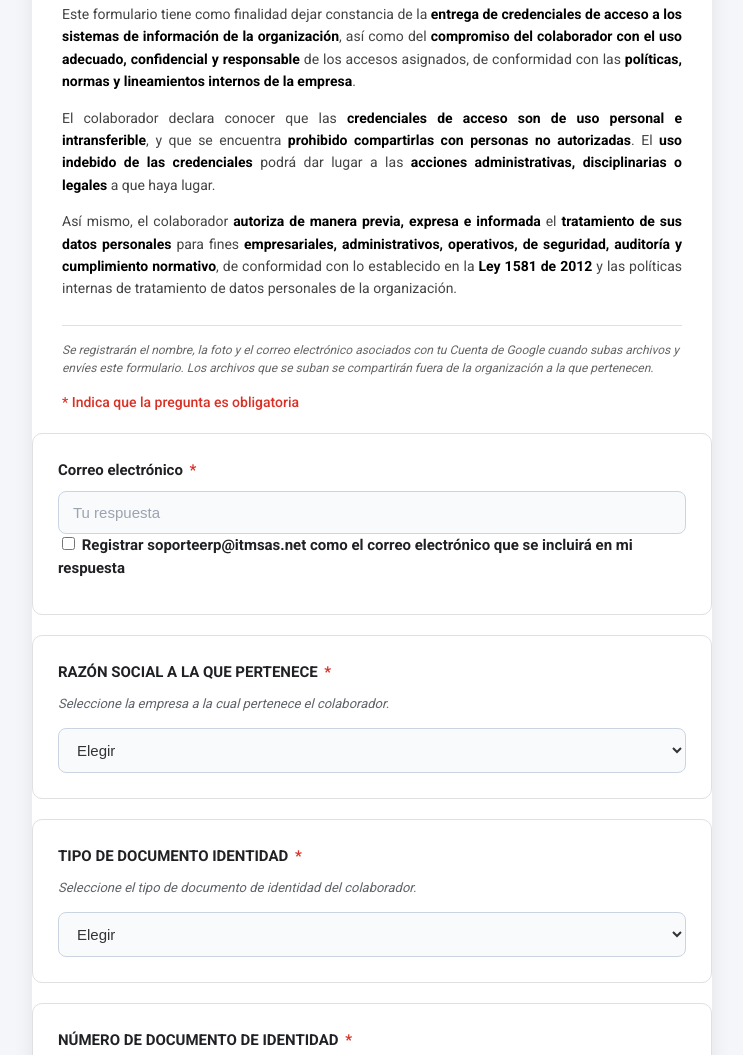
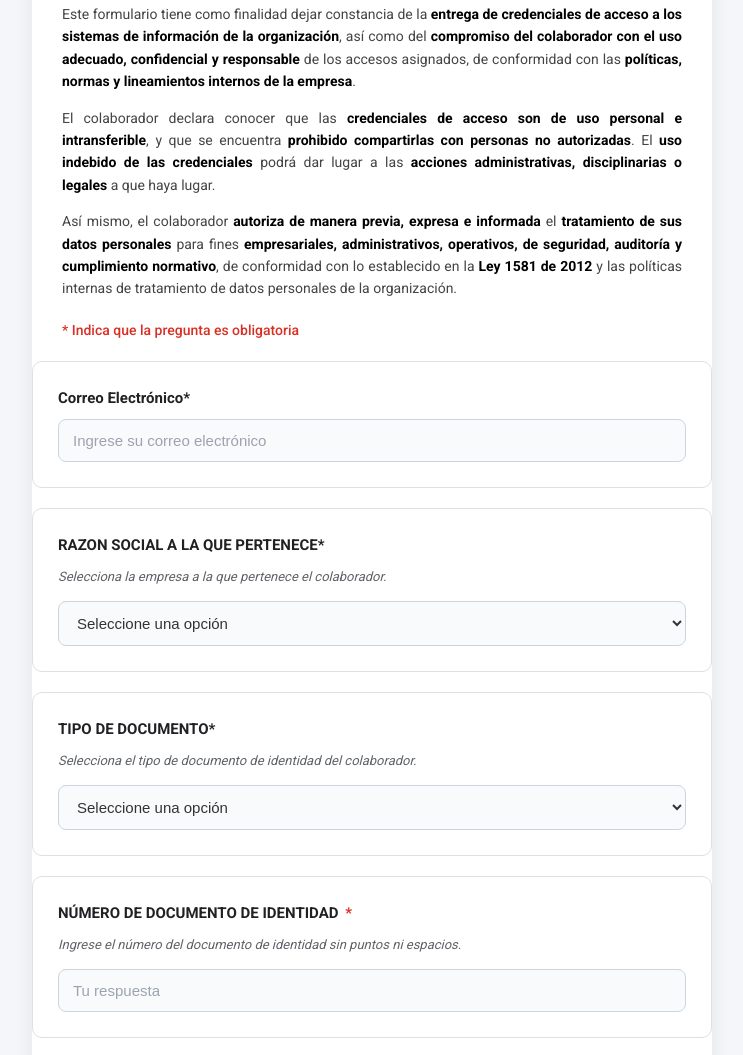
Before and after one commit to camilo31julian-png/Formulario_HTML, a plain HTML site: page index.html in a window 1280 px wide. Shown: the part 284-1339 px from the top of the page, without its empty margins (268-1011 px from the left). Drawn offline with Linux system fonts and the light colour scheme.

```diff
--- a/index.html
+++ b/index.html
@@ -1,74 +1,96 @@
 <!DOCTYPE html>
-<html lang="es">
+<html lang="en">
+
 <head>
     <meta charset="UTF-8">
     <meta name="viewport" content="width=device-width, initial-scale=1.0">
-    <title>Formulario Entrega de Credenciales - IT MANAGEMENT</title>
+    <title>FORMULARIO ENTREGA DE CREDENCIALES - IT MANAGEMENT</title>
     <link rel="preconnect" href="https://fonts.googleapis.com">
     <link rel="preconnect" href="https://fonts.gstatic.com" crossorigin>
     <link href="https://fonts.googleapis.com/css2?family=Roboto:wght@300;400;500;700&display=swap" rel="stylesheet">
+
+    <!-- Conexion con el style.css -->
+
     <link rel="stylesheet" href="style.css">
 </head>
+
 <body>
-
-<div class="container">
-    <div class="header-img">
+    <div class="container">
+        <div class="header-img">
             <img src="Captura de pantalla 2026-11-18 145957.png" alt="Logo de la empresa">
         </div>
 
-    <!-- Contenedor del Formulario -->
-    <div id="contenedorFormulario">
         <div class="content">
-            <h2 class="title">FORMULARIO ENTREGA DE CREDENCIALES</h2>
+            <h2 class="title">Formulario de Entrega de Credenciales</h2>
 
             <div class="legal-text">
-                <p>Este formulario tiene como finalidad dejar constancia de la <b>entrega de credenciales de acceso a los sistemas de información de la organización</b>, así como del <b>compromiso del colaborador con el uso adecuado, confidencial y responsable</b> de los accesos asignados, de conformidad con las <b>políticas, normas y lineamientos internos de la empresa</b>.</p>
+                <p>Este formulario tiene como finalidad dejar constancia de la <b>entrega de credenciales de acceso a
+                        los sistemas de información de la organización</b>, así como del <b>compromiso del colaborador
+                        con el uso adecuado, confidencial y responsable</b> de los accesos asignados, de conformidad con
+                    las <b>políticas, normas y lineamientos internos de la empresa</b>.</p>
 
-                <p>El colaborador declara conocer que las <b>credenciales de acceso son de uso personal e intransferible</b>, y que se encuentra <b>prohibido compartirlas con personas no autorizadas</b>. El <b>uso indebido de las credenciales</b> podrá dar lugar a las <b>acciones administrativas, disciplinarias o legales</b> a que haya lugar.</p>
+                <p>El colaborador declara conocer que las <b>credenciales de acceso son de uso personal e
+                        intransferible</b>, y que se encuentra <b>prohibido compartirlas con personas no
+                        autorizadas</b>. El <b>uso indebido de las credenciales</b> podrá dar lugar a las <b>acciones
+                        administrativas, disciplinarias o legales</b> a que haya lugar.</p>
 
-                <p>Así mismo, el colaborador <b>autoriza de manera previa, expresa e informada</b> el <b>tratamiento de sus datos personales</b> para fines <b>empresariales, administrativos, operativos, de seguridad, auditoría y cumplimiento normativo</b>, de conformidad con lo establecido en la <b>Ley 1581 de 2012</b> y las políticas internas de tratamiento de datos personales de la organización.</p>
-            </div>
-
-            <div class="notice">
-                Se registrarán el nombre, la foto y el correo electrónico asociados con tu Cuenta de Google cuando subas archivos y envíes este formulario. Los archivos que se suban se compartirán fuera de la organización a la que pertenecen.
+                <p>Así mismo, el colaborador <b>autoriza de manera previa, expresa e informada</b> el <b>tratamiento de
+                        sus datos personales</b> para fines <b>empresariales, administrativos, operativos, de seguridad,
+                        auditoría y cumplimiento normativo</b>, de conformidad con lo establecido en la <b>Ley 1581 de
+                        2012</b> y las políticas internas de tratamiento de datos personales de la organización.</p>
             </div>
 
             <div class="required-note">* Indica que la pregunta es obligatoria</div>
+
         </div>
 
-        <form id="formularioCredenciales">
+        <form id="FormularioCredenciales">
+            <!-- Correo -->
 
-            <!-- Correo -->
             <div class="question-card">
-                <label>Correo electrónico <span class="req">*</span></label>
-                <input type="email" name="correo" required placeholder="Tu respuesta">
-                <label class="checkbox-label">
-                    <input type="checkbox" name="incluir_soporte" value="Sí">
-                    Registrar soporteerp@itmsas.net como el correo electrónico que se incluirá en mi respuesta
-                </label>
+                <label>Correo Electrónico<span class="required ">*</sp an></label>
+                <input type="email" name="correo" required placeholder="Ingrese su correo electrónico">
             </div>
 
             <!-- Razón Social -->
+
             <div class="question-card">
-                <label>RAZÓN SOCIAL A LA QUE PERTENECE <span class="req">*</span></label>
-                <div class="help-text">Seleccione la empresa a la cual pertenece el colaborador.</div>
+                <label>RAZON SOCIAL A LA QUE PERTENECE<span class="required">*</span></label>
+                <div class="help-text">Selecciona la empresa a la que pertenece el colaborador.</div>
                 <select name="razon_social" required>
-                    <option value="" disabled selected>Elegir</option>
-                    <option value="IT MANAGEMENT">IT MANAGEMENT</option>
-                    <option value="Otra">Otra</option>
+                    <option value="" disabled selected>Seleccione una opción</option>
+                    <option value="empresa1">FUNDACIÓN NEFROUROS</option>
+                    <option value="empresa2">NEFROUROS MOM SAS</option>
+                    <option value="empresa3">COMERCIALIZADORA FARMACEUTICA Y DE INSUMOS MEDICOS "CFIM" SAS</option>
+                    <option value="empresa1">CONSTRUCTORA MYS SAS</option>
+                    <option value="empresa2">INSUMOS Y PRODUCTOS MEDICOS SAS</option>
+                    <option value="empresa3">NEFROBOYACA SAS</option>
+                    <option value="empresa1">SES SALUD SAS</option>
+                    <option value="empresa2">ASESORIAS E INGENIERIA, SERVICIOS Y SUMINISTROS S.A.S.</option>
+                    <option value="empresa3">NEFROSERVICIOS SAS</option>
+                    <option value="empresa1">MEDICAL SUPPLIES & SERVICES ZOMAC SAS</option>
+                    <option value="empresa2">IT MANAGEMENT ZOMAC SAS</option>
+                    <option value="empresa3">CENTRAL DE INSUMOS Y MEDICAMENTOS CEINME SAS</option>
+                    <option value="empresa1">MEDIALCO ZONA FRANCA S.A.S</option>
+                    <option value="empresa2">LABORATORIO CLINICO RENAL CARE S.A.S</option>
+                    <option value="empresa3">CLINICA NEFROUROS S.A.S.</option>
+                    <option value="empresa1">SI CAPITAL SAS</option>
+                    <option value="empresa2">RENALHELP HD PSS S.R.L</option>
+                    <option value="empresa3">CORPOMEDICAL SRL</option>
+                    <option value="empresa3">SERVICIOS INTEGRALES DE INGENIERIA DE COLOMBIA S.A.S</option>
                 </select>
             </div>
 
-            <!-- Tipo Documento -->
+            <!-- Tipo de documento -->
             <div class="question-card">
-                <label>TIPO DE DOCUMENTO IDENTIDAD <span class="req">*</span></label>
-                <div class="help-text">Seleccione el tipo de documento de identidad del colaborador.</div>
-                <select name="tipo_documento" required>
-                    <option value="" disabled selected>Elegir</option>
-                    <option value="CC">Cédula de Ciudadanía (CC)</option>
-                    <option value="CE">Cédula de Extranjería (CE)</option>
-                    <option value="Pasaporte">Pasaporte</option>
-                    <option value="NIT">NIT</option>
+                <label>TIPO DE DOCUMENTO<span class="required">*</span></label>
+                <div class="help-text">Selecciona el tipo de documento de identidad del colaborador.</div>
+                <select name="tip_documento" required>
+                    <option value="" disabled selected>Seleccione una opción</option>
+                    <option value="cc">Cédula de Ciudadanía</option>
+                    <option value="ce">Cédula de Extranjería</option>
+                    <option value="ti">Tarjeta de Identidad</option>
+                    <option value="pasaporte">Pasaporte</option>
                 </select>
             </div>
 
@@ -82,14 +104,16 @@
             <!-- Lugar Expedición -->
             <div class="question-card">
                 <label>LUGAR DE EXPEDICIÓN <span class="req">*</span></label>
-                <div class="help-text">Indique el departamento y la ciudad donde fue expedido el documento. Ejemplo: NEIVA-HUILA</div>
+                <div class="help-text">Indique el departamento y la ciudad donde fue expedido el documento. Ejemplo:
+                    NEIVA-HUILA</div>
                 <input type="text" name="lugar_expedicion" required placeholder="Tu respuesta">
             </div>
 
             <!-- Nombre -->
             <div class="question-card">
                 <label>NOMBRE COMPLETO <span class="req">*</span></label>
-                <div class="help-text">Digite el nombre completo del colaborador, tal como aparece en el documento de identidad.</div>
+                <div class="help-text">Digite el nombre completo del colaborador, tal como aparece en el documento de
+                    identidad.</div>
                 <input type="text" name="nombre_completo" required placeholder="Tu respuesta">
             </div>
 
@@ -103,7 +127,8 @@
             <!-- Firma -->
             <div class="question-card">
                 <label>FIRMA DEL COLABORADOR <span class="req">*</span></label>
-                <div class="help-text">Registre la firma del colaborador como constancia de recepción y aceptación de las credenciales. Se debe cargar en formato JPG o PNG</div>
+                <div class="help-text">Registre la firma del colaborador como constancia de recepción y aceptación de
+                    las credenciales. Se debe cargar en formato JPG o PNG</div>
                 <p class="file-notice">Sube 1 archivo compatible: image. El tamaño máximo es de 10 MB.</p>
                 <input type="file" name="firma" accept="image/jpeg, image/png" required>
             </div>
@@ -112,7 +137,9 @@
                 <button type="submit" class="submit-btn" id="btnEnviar">Enviar</button>
                 <p id="mensaje"></p>
             </div>
+
         </form>
+
     </div>
 
     <!-- Contenedor de Agradecimiento (Oculto por defecto) -->
@@ -122,8 +149,10 @@
         <p>Gracias por enviar el formulario. Tus datos y la firma han sido registrados correctamente en el sistema.</p>
         <p class="small-text">Ya puedes cerrar esta ventana. El proceso de generación de credenciales ha comenzado.</p>
     </div>
-</div>
+    </div>
 
-<script src="script.js"></script>
+    <!-- Conexion con el script.js -->
+    <script src="script.js"></script>
 </body>
+
 </html>
```
